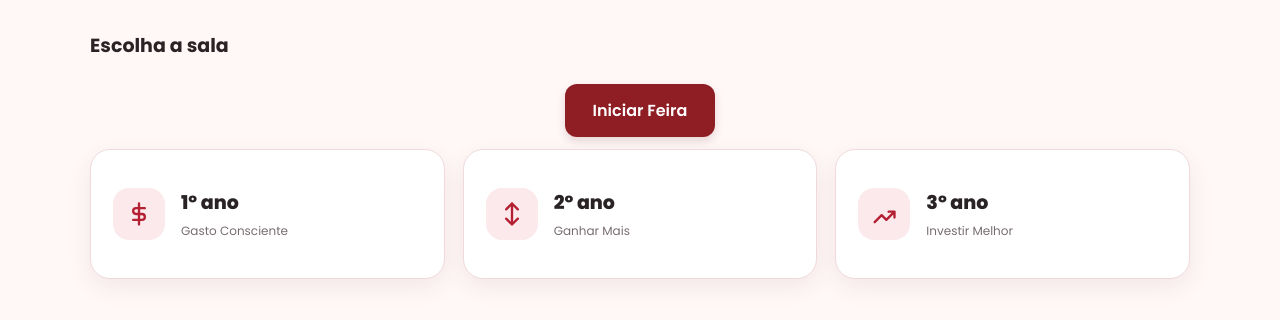
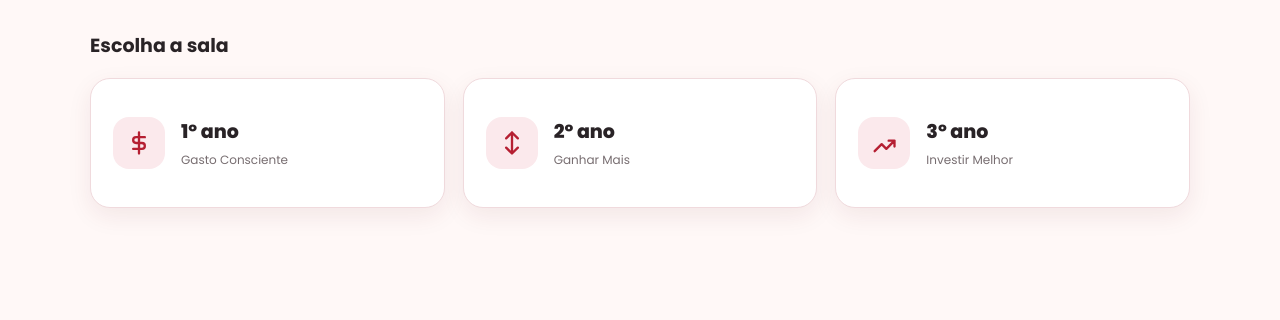
Before and after one commit to lavidoliver/feira-financeira, a plain HTML site: page index.html in a window 1280 px wide. Shown: the part 154-474 px from the top of the page. Drawn offline with nearby package versions, Linux system fonts and the light colour scheme.

Commit message:
Update index.html

```diff
--- a/index.html
+++ b/index.html
@@ -26,10 +26,6 @@
     <p>Bem-vindo(a) ao sistema da Feira Financeira!</p>
 
     <h2>Escolha a sala</h2>
-
-    <button id="iniciarFeira" type="button">
-      Iniciar Feira
-    </button>
 
     <p id="mensagemFeira" aria-live="polite"></p>
 
```
